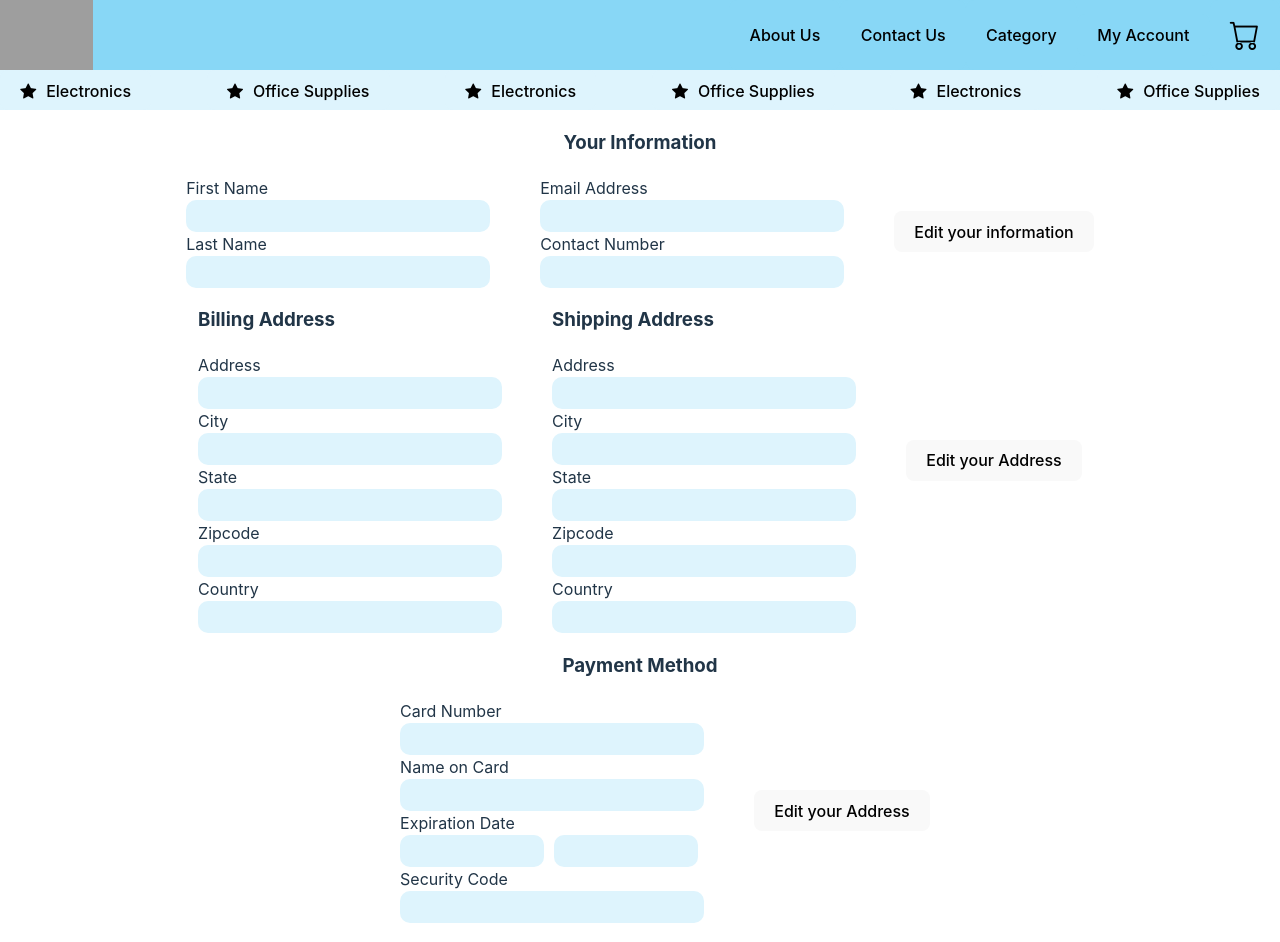
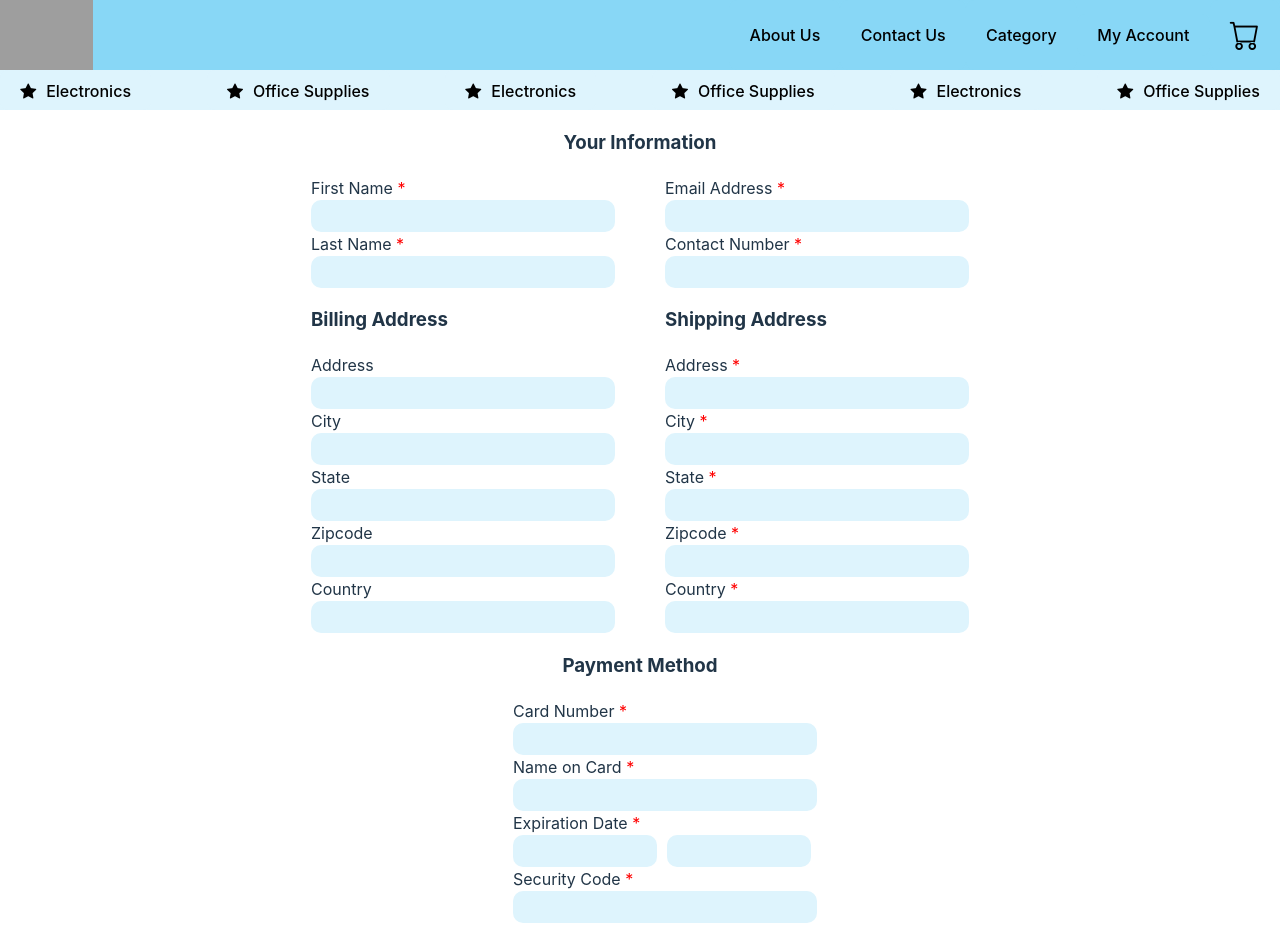
Before and after one commit to brn8/Ecommerce-site, a React (Vite) app: page /shipping in a window 1280 px wide. Shown: the top 942 px of the page. Built offline with nearby package versions, Linux system fonts and the light colour scheme; no server answers; grey boxes are pictures that could not be loaded.

Commit message:
change the layout of shipping page

```diff
--- a/src/Components/Shipping.jsx
+++ b/src/Components/Shipping.jsx
@@ -1,6 +1,7 @@
 import { useEffect, useState } from "react";
 import NavBar from "./NavBar";
 import Footer from "./Footer";
+import { useNavigate } from "react-router-dom";
 
 const Shipping = ({
   setActive,
@@ -12,24 +13,23 @@ const Shipping = ({
   const [disableInformation, setdisableInformation] = useState(true);
   const [disableAddress, setdisableAddress] = useState(true);
   const [disablePayment, setdisablePayment] = useState(true);
-  const [firstName, setFirstName] = useState(null);
-  const [lastName, setLastName] = useState(null);
-  const [email, setEmail] = useState(null);
-  const [contact, setContact] = useState(null);
-  const [address, setAddress] = useState(null);
-  const [city, setCity] = useState(null);
-  const [state, setState] = useState(null);
-  const [zipCode, setZipcode] = useState(null);
-  const [country, setCountry] = useState(null);
-  const [cardNumber, setCardNumber] = useState(null);
-  const [nameOncard, setNameOnCard] = useState(null);
-  const [expiration1, setExpiration1] = useState(null);
-  const [expiration2, setExpiration2] = useState(null);
-  const [securityCode, setSecurityCode] = useState(null);
+  const [firstName, setFirstName] = useState("");
+  const [lastName, setLastName] = useState("");
+  const [email, setEmail] = useState("");
+  const [contact, setContact] = useState("");
+  const [address, setAddress] = useState("");
+  const [city, setCity] = useState("");
+  const [state, setState] = useState("");
+  const [zipCode, setZipcode] = useState("");
+  const [country, setCountry] = useState("");
+  const [cardNumber, setCardNumber] = useState("");
+  const [nameOncard, setNameOnCard] = useState("");
+  const [expiration1, setExpiration1] = useState("");
+  const [expiration2, setExpiration2] = useState("");
+  const [securityCode, setSecurityCode] = useState("");
+  const navigate = useNavigate();
 
   // setToken(sessionStorage.setItem("authtoken", token));
-
-  console.log("token: ", token);
 
   const fetchOrderItem = async () => {
     console.log("token: ", token);
@@ -59,7 +59,6 @@ const Shipping = ({
       }
     }
   };
-
   useEffect(() => {
     fetchOrderItem();
   }, [token]);
@@ -95,6 +94,8 @@ const Shipping = ({
   };
 
   const doneAddressEditingHandler = async () => {
+    console.log(zipCode, "jj");
+
     const response = await fetch("/api/address", {
       method: "PATCH",
       headers: {
@@ -135,8 +136,33 @@ const Shipping = ({
     }
     setdisablePayment(true);
   };
+  const handleShipping = () => {
+    if (
+      firstName === "" ||
+      lastName === "" ||
+      email === "" ||
+      contact === "" ||
+      address === "" ||
+      city === "" ||
+      state === "" ||
+      zipCode === "" ||
+      country === "" ||
+      cardNumber === "" ||
+      nameOncard === "" ||
+      expiration1 === "" ||
+      expiration2 === "" ||
+      securityCode === ""
+    ) {
+      alert("Please fill in the required fields (*)");
+    } else {
+      doneEditingHandler();
+      doneAddressEditingHandler();
+      donepaymentEditingHandler();
+    }
+  };
   useEffect(() => {
     const userInfo = async () => {
+      if (token) {
         const response = await fetch("/api/address", {
           method: "GET",
           headers: {
@@ -162,6 +188,7 @@ const Shipping = ({
           setExpiration2(userData.payment.expiration?.split("/")[1]);
           setSecurityCode(userData.payment.securityCode);
         }
+      }
     };
     userInfo();
   }, [token]);
@@ -178,44 +205,56 @@ const Shipping = ({
         <h3>Your Information</h3>
         <div className="shipping-flex-1-container">
           <div>
-            <label>First Name</label>
+            <label>
+              First Name{" "}
+              {firstName == "" ? <span style={{ color: "red" }}>*</span> : ""}
+            </label>
             <br />
             <input
               type="text"
-              value={firstName}
-              disabled={disableInformation}
+              value={firstName || ""}
+              // disabled={disableInformation}
               onChange={(e) => setFirstName(e.target.value)}
             />
             <br />
-            <label>Last Name</label>
+            <label>
+              Last Name{" "}
+              {lastName == "" ? <span style={{ color: "red" }}>*</span> : ""}
+            </label>
             <br />
             <input
               type="text"
-              value={lastName}
-              disabled={disableInformation}
+              value={lastName || ""}
+              // disabled={disableInformation}
               onChange={(e) => setLastName(e.target.value)}
             />
           </div>
           <div>
-            <label>Email Address</label>
+            <label>
+              Email Address{" "}
+              {email == "" ? <span style={{ color: "red" }}>*</span> : ""}
+            </label>
             <br />
             <input
               type="text"
-              value={email}
-              disabled={disableInformation}
+              value={email || ""}
+              // disabled={disableInformation}
               onChange={(e) => setEmail(e.target.value)}
             />{" "}
             <br />
-            <label>Contact Number</label>
+            <label>
+              Contact Number{" "}
+              {contact == "" ? <span style={{ color: "red" }}>*</span> : ""}
+            </label>
             <br />
             <input
               type="text"
-              value={contact}
-              disabled={disableInformation}
+              value={contact || ""}
+              // disabled={disableInformation}
               onChange={(e) => setContact(e.target.value)}
             />
           </div>
-          <div className="shipping-editUseButton">
+          {/* <div className="shipping-editUseButton">
             {disableInformation ? (
               <button onClick={editInformationHandler}>
                 Edit your information
@@ -223,7 +262,7 @@ const Shipping = ({
             ) : (
               <button onClick={doneEditingHandler}>Use this Information</button>
             )}
-          </div>
+          </div> */}
         </div>
         <div className="shipping-flex-2-container">
           <div>
@@ -250,55 +289,68 @@ const Shipping = ({
           </div>
           <div>
             <h3>Shipping Address</h3>
-            <label>Address</label>
+            <label>
+              Address{" "}
+              {address == "" ? <span style={{ color: "red" }}>*</span> : ""}
+            </label>
             <br />
             <input
               type="text"
-              value={address}
-              disabled={disableAddress}
+              value={address || ""}
+              // disabled={disableAddress}
               onChange={(e) => setAddress(e.target.value)}
             />{" "}
             {/* <br /> */}
             {/* <br />
             <input type="text" /> */}
             <br />
-            <label>City</label>
+            <label>
+              City {city == "" ? <span style={{ color: "red" }}>*</span> : ""}
+            </label>
             <br />
             <input
               type="text"
-              disabled={disableAddress}
-              value={city}
+              // disabled={disableAddress}
+              value={city || ""}
               onChange={(e) => setCity(e.target.value)}
             />{" "}
             <br />
-            <label>State</label>
+            <label>
+              State {state == "" ? <span style={{ color: "red" }}>*</span> : ""}
+            </label>
             <br />
             <input
               type="text"
-              value={state}
-              disabled={disableAddress}
+              value={state || ""}
+              // disabled={disableAddress}
               onChange={(e) => setState(e.target.value)}
             />{" "}
             <br />
-            <label>Zipcode</label>
+            <label>
+              Zipcode{" "}
+              {zipCode == "" ? <span style={{ color: "red" }}>*</span> : ""}
+            </label>
             <br />
             <input
               type="text"
-              value={zipCode}
-              disabled={disableAddress}
+              value={zipCode || ""}
+              // disabled={disableAddress}
               onChange={(e) => setZipcode(e.target.value)}
             />
             <br />
-            <label>Country</label>
+            <label>
+              Country{" "}
+              {country == "" ? <span style={{ color: "red" }}>*</span> : ""}
+            </label>
             <br />
             <input
               type="text"
-              value={country}
-              disabled={disableAddress}
+              value={country || ""}
+              // disabled={disableAddress}
               onChange={(e) => setCountry(e.target.value)}
             />
           </div>
-          <div className="shipping-editUseButton">
+          {/* <div className="shipping-editUseButton">
             {disableAddress ? (
               <button onClick={editAddressInformationHandler}>
                 Edit your Address
@@ -308,56 +360,77 @@ const Shipping = ({
                 Use this Address
               </button>
             )}
-          </div>
+          </div> */}
         </div>
         <h3>Payment Method </h3>
         <div className="shipping-flex-2-container">
           <br />
           <div>
-            <label>Card Number</label>
+            <label>
+              Card Number{" "}
+              {cardNumber == "" ? <span style={{ color: "red" }}>*</span> : ""}
+            </label>
             <br />
             <input
               type="text"
-              disabled={disablePayment}
-              value={cardNumber}
+              // disabled={disablePayment}
+              value={cardNumber || ""}
               onChange={(e) => setCardNumber(e.target.value)}
             />
             <br />
-            <label>Name on Card</label>
+            <label>
+              Name on Card{" "}
+              {nameOncard == "" ? <span style={{ color: "red" }}>*</span> : ""}
+            </label>
             <br />
             <input
               type="text"
-              disabled={disablePayment}
+              // disabled={disablePayment}
               onChange={(e) => setNameOnCard(e.target.value)}
-              value={nameOncard}
+              value={nameOncard || ""}
             />{" "}
             <br />
-            <label>Expiration Date</label>
+            <label>
+              Expiration Date{" "}
+              {expiration1 == "" || expiration2 == "" ? (
+                <span style={{ color: "red" }}>*</span>
+              ) : (
+                ""
+              )}
+            </label>
             <br />
             <input
               type="text"
-              disabled={disablePayment}
-              value={expiration1}
+              // disabled={disablePayment}
+              value={expiration1 || ""}
               onChange={(e) => setExpiration1(e.target.value)}
               style={{ width: "140px", marginRight: "10px" }}
             />
             <input
               type="text"
-              value={expiration2}
+              value={expiration2 || ""}
               onChange={(e) => setExpiration2(e.target.value)}
-              disabled={disablePayment}
+              // disabled={disablePayment}
               style={{ width: "140px" }}
             />
             <br />
-            <label>Security Code</label> <br />
+            <label>
+              Security Code{" "}
+              {securityCode == "" ? (
+                <span style={{ color: "red" }}>*</span>
+              ) : (
+                ""
+              )}
+            </label>{" "}
+            <br />
             <input
               type="password"
-              disabled={disablePayment}
-              value={securityCode}
+              // disabled={disablePayment}
+              value={securityCode || ""}
               onChange={(e) => setSecurityCode(e.target.value)}
             />
           </div>
-          <div className="shipping-editUseButton">
+          {/* <div className="shipping-editUseButton">
             {disablePayment ? (
               <button onClick={editpaymentInformationHandler}>
                 Edit your Address
@@ -367,16 +440,16 @@ const Shipping = ({
                 Use this Address
               </button>
             )}
-          </div>
+          </div> */}
         </div>
       </div>
 
       <div className="shipping-button">
         <div>
-          <button>Previous</button>
+          <button onClick={() => navigate("/cart")}>Previous</button>
         </div>
         <div>
-          <button>Next</button>
+          <button onClick={handleShipping}>Next</button>
         </div>
       </div>
       <Footer />
```
Lines whose indentation alone changed are shown as unchanged.
